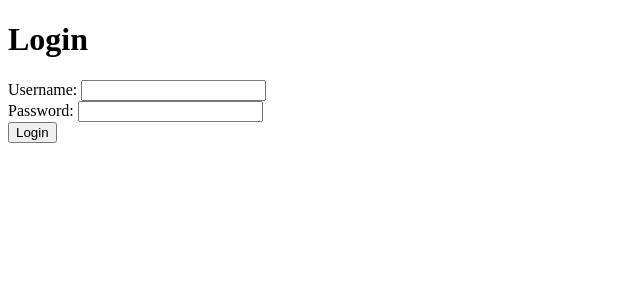
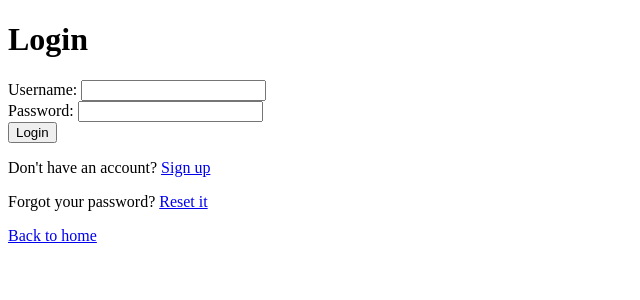
Before and after one commit to aminrustamoff/uzcoders, a Django app: page /accounts/login/ in a window 1280 px wide. Shown: the top 300 px of the page, without its empty margins (0-640 px from the left). Run offline with Django 5.2, Linux system fonts and the light colour scheme.

Commit message:
add password reset function

```diff
--- a/uzcodersuz/mainpage/templates/auth/login.html
+++ b/uzcodersuz/mainpage/templates/auth/login.html
@@ -36,5 +36,9 @@
         <br>
         <button type="submit">Login</button>
     </form>
+
+    <p>Don't have an account? <a href="{% url 'signup' %}">Sign up</a></p>
+    <p>Forgot your password? <a href="{% url 'password_reset' %}">Reset it</a></p>
+    <p><a href="{% url 'home' %}">Back to home</a></p>
 </body>
 </html>
--- a/uzcodersuz/mainpage/urls.py
+++ b/uzcodersuz/mainpage/urls.py
@@ -10,6 +10,7 @@ urlpatterns = [
     path('accounts/login/', views.Login.as_view(), name='login'),
     path('accounts/logout/', views.Logout.as_view(), name='logout'),
     path('accounts/signup/', views.Signup, name='signup'),
+    path('accounts/reset_password/', views.PasswordResetView.as_view(), name='password_reset'),
     path('manage/users/', views.manage_users, name='manage_users'),
     path('manage/users/<int:user_id>/toggle-staff/', views.toggle_staff, name='toggle_staff'),
     path('manage/users/<int:user_id>/toggle-active/', views.toggle_active, name='toggle_active'),
--- a/uzcodersuz/mainpage/views.py
+++ b/uzcodersuz/mainpage/views.py
@@ -1,7 +1,6 @@
 from django.shortcuts import render, HttpResponse, redirect, get_object_or_404
 from django.views import View
 from django.views.generic import ListView, DetailView
-from requests import request
 from .models import Posts
 from django.contrib.auth.mixins import LoginRequiredMixin, PermissionRequiredMixin
 from django.contrib.auth import authenticate, login, logout
@@ -52,6 +51,23 @@ class Logout(View):
     class Meta:
         verbose_name = 'Logout'
         verbose_name_plural = 'Logout'
+
+class PasswordResetView(View):
+    def get(self, request):
+        return render(request, 'auth/password_reset.html')
+
+    def post(self, request):
+        email = request.POST.get('email')
+        try:
+            user = User.objects.get(email=email)
+            # Here you would typically send an email with a reset link
+            return HttpResponse(f'Password reset link sent to {email}')
+        except User.DoesNotExist:
+            return HttpResponse('User with this email does not exist', status=404)
+
+    class Meta:
+        verbose_name = 'Password Reset'
+        verbose_name_plural = 'Password Resets'
 
 @user_passes_test(is_superuser)
 def manage_users(request):
```
Also changed, not shown: uzcodersuz/mainpage/templates/auth/password_reset.html (added, +21 -0 lines).
